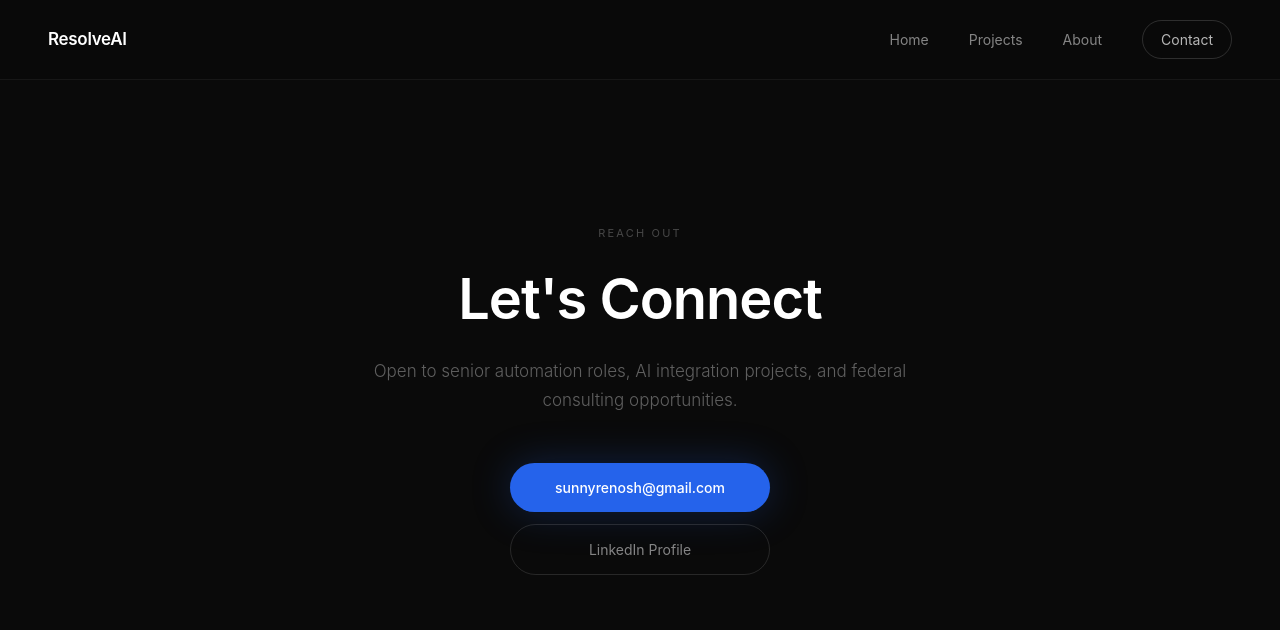
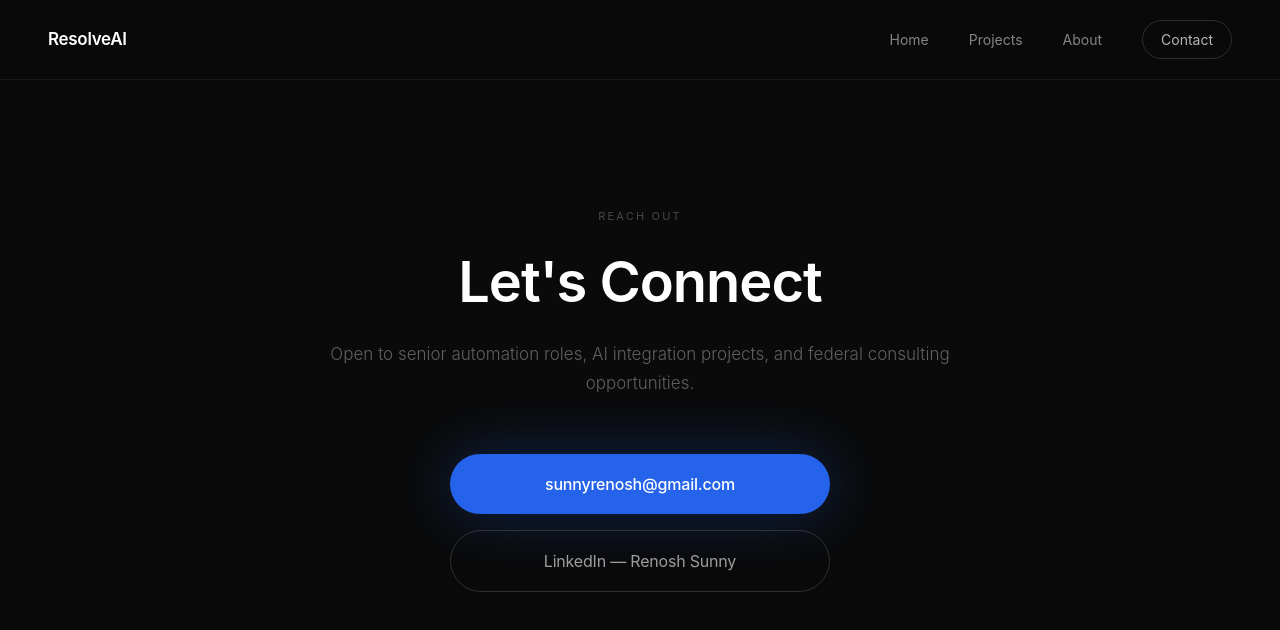
Before and after one commit to srenosh/resolveai, a Next.js app: page /contact in a window 1280 px wide. Shown: the top 630 px of the page. Built offline with nearby package versions, Linux system fonts and the light colour scheme.

Commit message:
Larger contact buttons

```diff
--- a/app/contact/page.tsx
+++ b/app/contact/page.tsx
@@ -1,28 +1,32 @@
 export default function Contact() {
   return (
     <main style={{ minHeight: '100vh', backgroundColor: '#0a0a0a', display: 'flex', alignItems: 'center', justifyContent: 'center', padding: '0 24px' }}>
-      <div style={{ textAlign: 'center', maxWidth: '560px', width: '100%' }}>
+      <div style={{ textAlign: 'center', maxWidth: '640px', width: '100%' }}>
         <p style={{ fontSize: '11px', color: 'rgba(255,255,255,0.25)', letterSpacing: '0.2em', textTransform: 'uppercase', marginBottom: '16px' }}>Reach Out</p>
         <h1 style={{ fontSize: 'clamp(36px, 5vw, 56px)', fontWeight: 600, letterSpacing: '-1px', marginBottom: '16px' }}>Let&apos;s Connect</h1>
-        <p style={{ color: 'rgba(255,255,255,0.35)', lineHeight: 1.7, marginBottom: '48px', fontSize: '17px', fontWeight: 300 }}>
+        <p style={{ color: 'rgba(255,255,255,0.35)', lineHeight: 1.7, marginBottom: '56px', fontSize: '17px', fontWeight: 300 }}>
           Open to senior automation roles, AI integration projects, and federal consulting opportunities.
         </p>
-        <div style={{ display: 'flex', flexDirection: 'column', gap: '12px', alignItems: 'center' }}>
+        <div style={{ display: 'flex', flexDirection: 'column', gap: '16px', alignItems: 'center' }}>
           <a href="mailto:sunnyrenosh@gmail.com" style={{
-            padding: '14px 32px', backgroundColor: '#2563eb',
-            borderRadius: '100px', fontSize: '14px', fontWeight: 500,
-            color: 'white', textDecoration: 'none', width: '260px',
-            boxShadow: '0 0 40px rgba(37,99,235,0.25)',
+            display: 'flex', alignItems: 'center', justifyContent: 'center',
+            padding: '18px 48px', backgroundColor: '#2563eb',
+            borderRadius: '100px', fontSize: '16px', fontWeight: 500,
+            color: 'white', textDecoration: 'none', width: '100%', maxWidth: '380px',
+            boxShadow: '0 0 60px rgba(37,99,235,0.3)',
+            letterSpacing: '-0.2px',
           }}>
             sunnyrenosh@gmail.com
           </a>
           <a href="https://linkedin.com/in/renosh-sunny-a69048222" target="_blank" rel="noopener noreferrer" style={{
-            padding: '14px 32px',
-            border: '1px solid rgba(255,255,255,0.12)',
-            borderRadius: '100px', fontSize: '14px', fontWeight: 400,
-            color: 'rgba(255,255,255,0.5)', textDecoration: 'none', width: '260px',
+            display: 'flex', alignItems: 'center', justifyContent: 'center',
+            padding: '18px 48px',
+            border: '1px solid rgba(255,255,255,0.15)',
+            borderRadius: '100px', fontSize: '16px', fontWeight: 400,
+            color: 'rgba(255,255,255,0.6)', textDecoration: 'none', width: '100%', maxWidth: '380px',
+            letterSpacing: '-0.2px',
           }}>
-            LinkedIn Profile
+            LinkedIn — Renosh Sunny
           </a>
         </div>
       </div>
```
